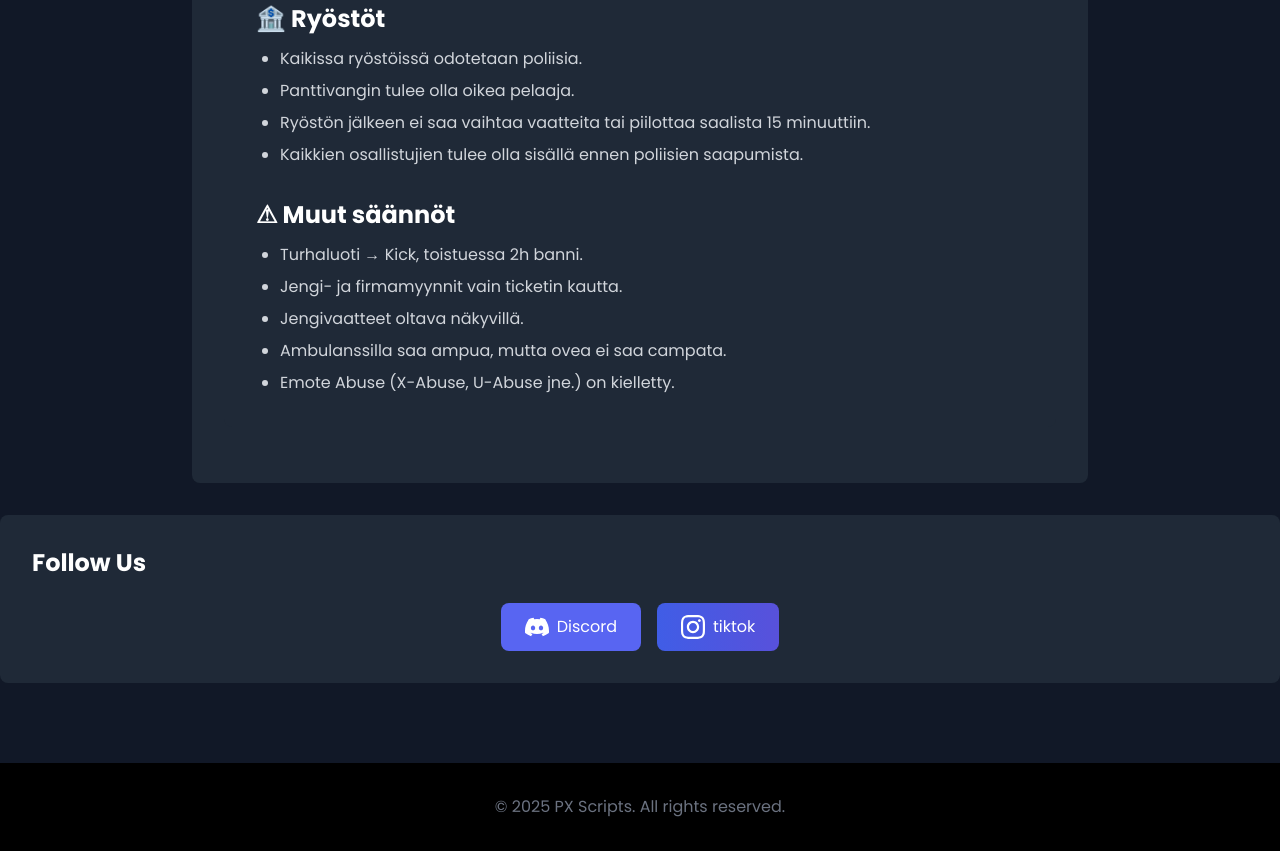
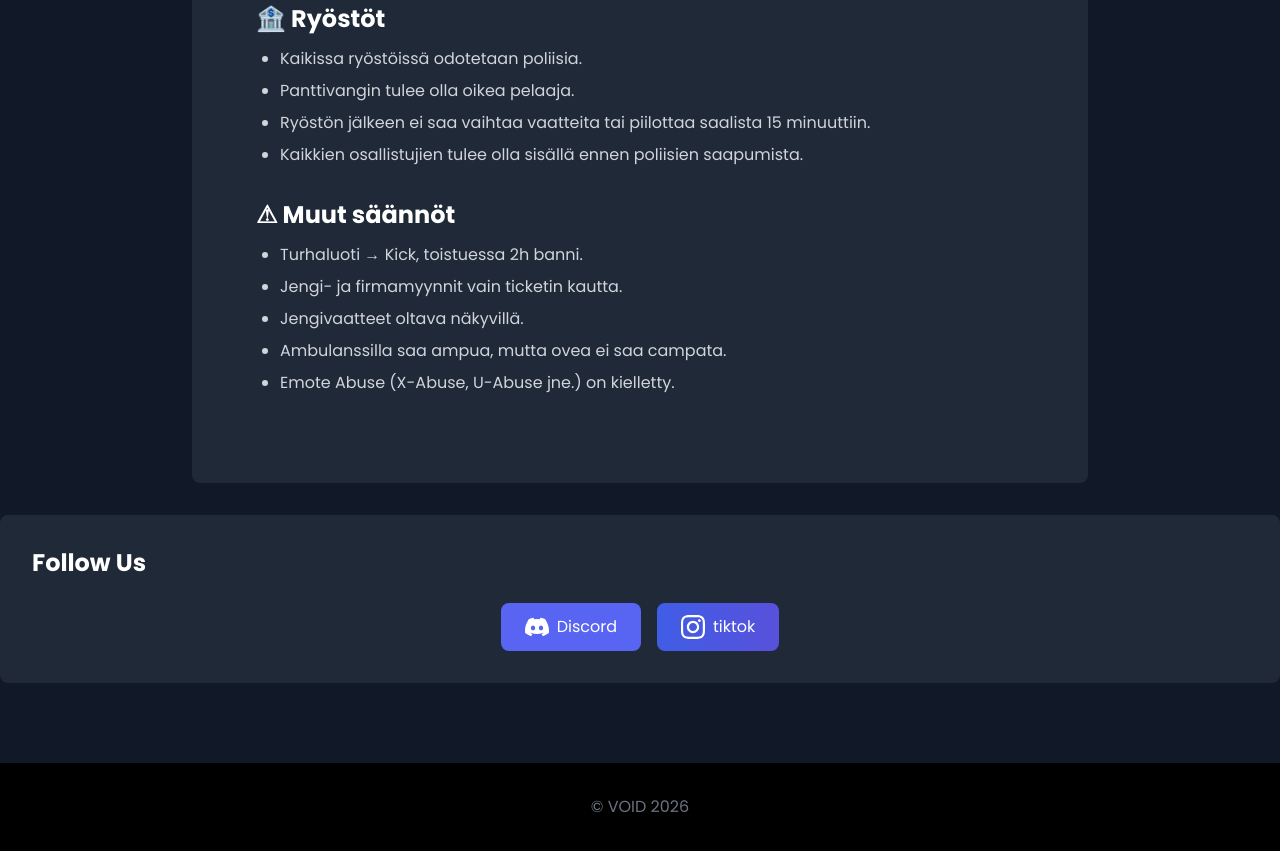
Before and after one commit to jorma99/void., a plain HTML site: page pages/säännöt.html in a window 1280 px wide. Shown: the part 2241-3092 px from the top of the page. Drawn offline with nearby package versions, Linux system fonts and the light colour scheme; no server answers.

Commit message:
Update säännöt.html

```diff
--- a/pages/säännöt.html
+++ b/pages/säännöt.html
@@ -202,7 +202,7 @@
     <!-- Footer -->
     <footer class="bg-black py-8">
         <div class="container mx-auto px-4 text-center">
-            <p class="text-gray-500">&copy; 2025 PX Scripts. All rights reserved.</p>
+            <p class="text-gray-500">&copy; VOID 2026</p>
         </div>
     </footer>
 
```
